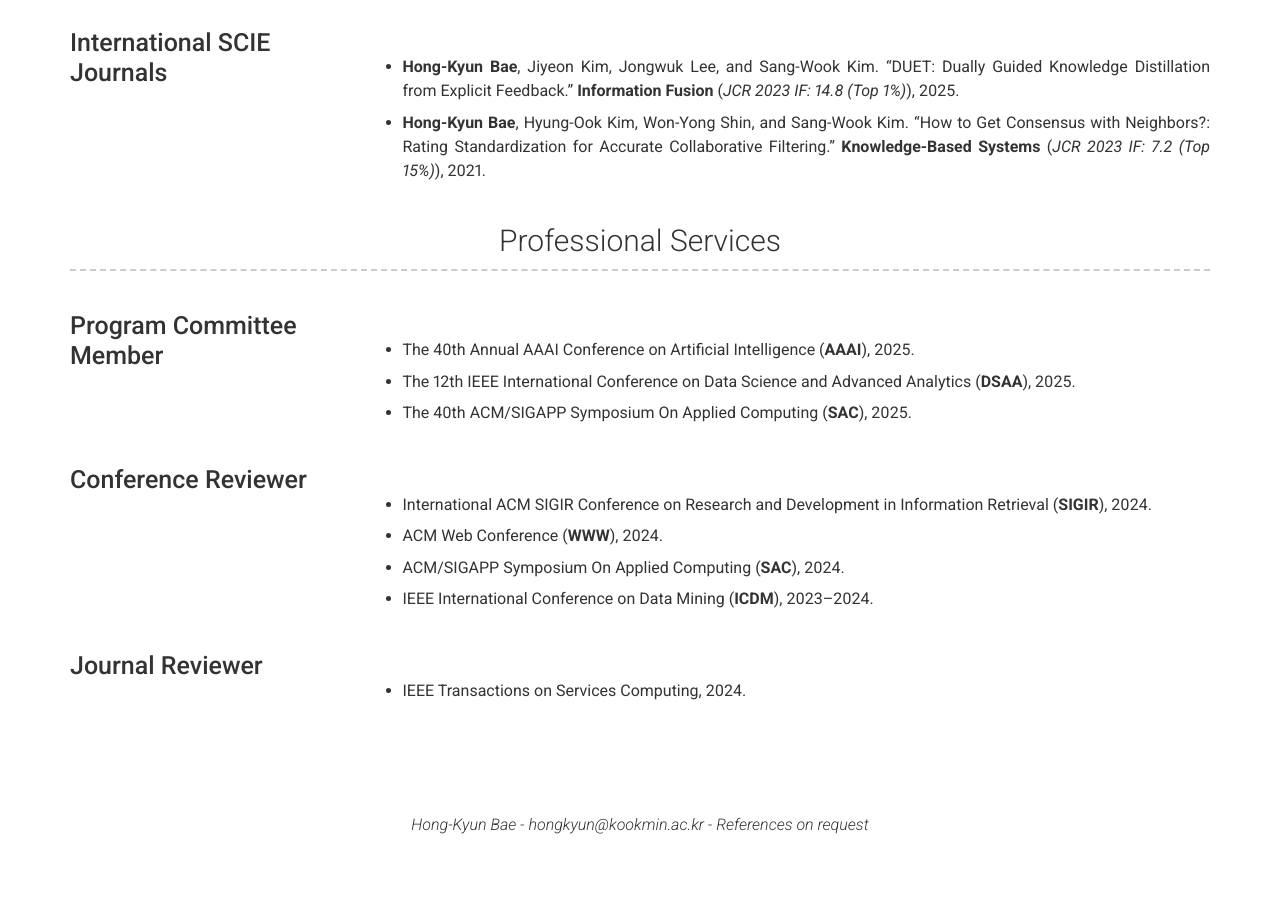
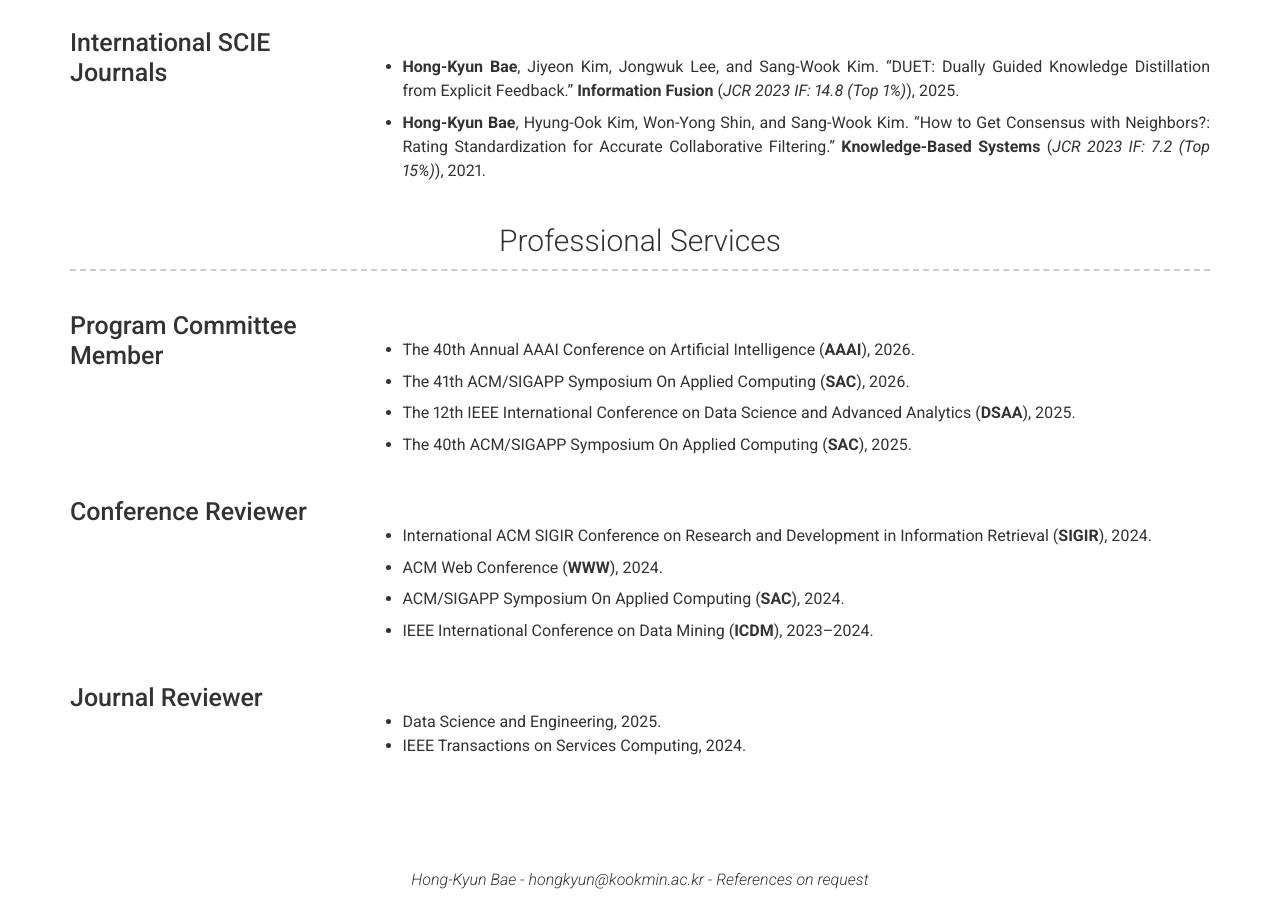
Before and after one commit to hongkyun-bae/hongkyun-bae.github.io, a Jekyll site: the page built from index.md, in a window 1280 px wide and 900 px high, scrolled down 1888 px. Built offline with Jekyll 4.4.1, drawn with Linux system fonts in a browser that asks for light colours; nearby versions of some CDN libraries; some web fonts are replaced; before the commit the page ends 2732 px from its top, so only the background shows below that.

Commit message:
Update services.yml

```diff
--- a/_data/services.yml
+++ b/_data/services.yml
@@ -2,7 +2,9 @@
   name: Program Committee Member
   quote: >
   description: |+
-    - The 40th Annual AAAI Conference on Artificial Intelligence (**AAAI**), 2025.
+    - The 40th Annual AAAI Conference on Artificial Intelligence (**AAAI**), 2026.
+
+    - The 41th ACM/SIGAPP Symposium On Applied Computing (**SAC**), 2026.
 
     - The 12th IEEE International Conference on Data Science and Advanced Analytics (**DSAA**), 2025.
 
@@ -24,4 +26,5 @@
   name: Journal Reviewer
   quote: >
   description: |+
+    - Data Science and Engineering, 2025.
     - IEEE Transactions on Services Computing, 2024.
```
